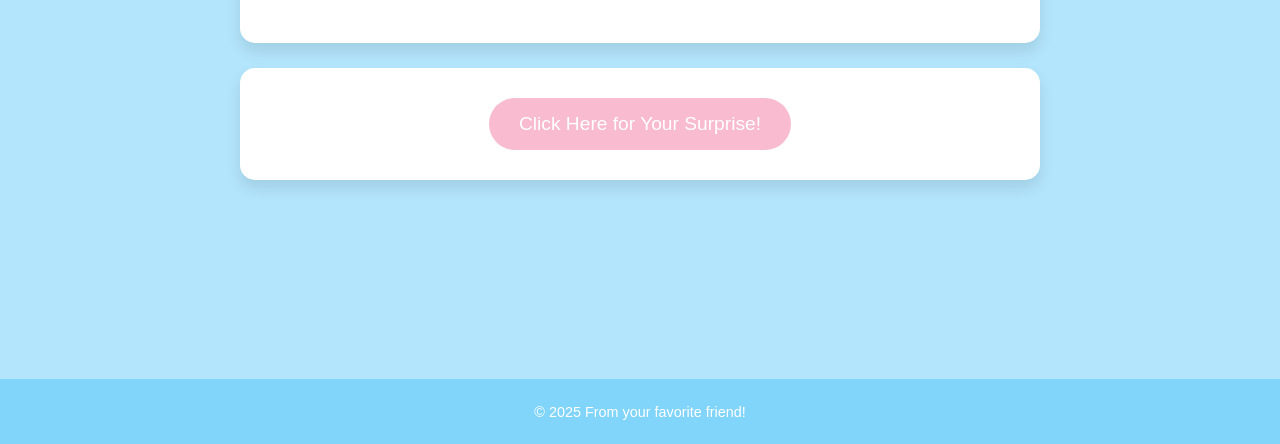
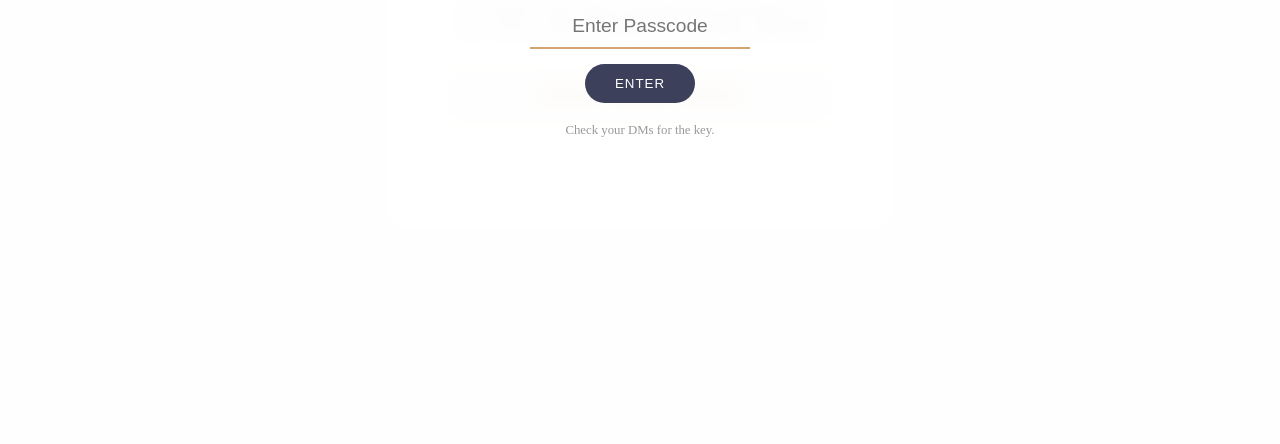
Before and after one commit to Abdidev1/bwvwa, a plain HTML site: page index.html in a window 1280 px wide. Shown: the part 356-800 px from the top of the page. Drawn offline with Linux system fonts and the light colour scheme.

Commit message:
Revamp index.html with new styles and content
Updated the title and added styles for a lock screen and gift card display. Removed old content and added new sections for user interaction.

```diff
--- a/index.html
+++ b/index.html
@@ -3,41 +3,142 @@
 <head>
     <meta charset="UTF-8">
     <meta name="viewport" content="width=device-width, initial-scale=1.0">
-    <title>A Special Message For You! 💖</title>
-    <link rel="stylesheet" href="styles.css">
+    <title>A Special Delivery</title>
+    <style>
+        :root {
+            --bg: #F8F5F2; /* Creamy off-white */
+            --accent: #D4A373; /* Sophisticated gold/tan */
+            --pink: #F2CC8F; /* Soft muted peach */
+            --text: #3D405B;
+        }
+
+        body {
+            background-color: var(--bg);
+            font-family: 'Playfair Display', serif;
+            color: var(--text);
+            display: flex;
+            justify-content: center;
+            align-items: center;
+            height: 100vh;
+            margin: 0;
+        }
+
+        /* The Glassmorphism Lock Screen */
+        #lock-screen {
+            position: fixed;
+            top: 0;
+            left: 0;
+            width: 100%;
+            height: 100%;
+            background: rgba(255, 255, 255, 0.9);
+            backdrop-filter: blur(10px);
+            display: flex;
+            flex-direction: column;
+            justify-content: center;
+            align-items: center;
+            z-index: 100;
+            transition: all 1s ease-in-out;
+        }
+
+        #lock-screen.unlocked {
+            opacity: 0;
+            visibility: hidden;
+            transform: scale(1.1);
+        }
+
+        .input-group {
+            display: flex;
+            flex-direction: column;
+            gap: 15px;
+            align-items: center;
+        }
+
+        input {
+            border: none;
+            border-bottom: 2px solid var(--accent);
+            background: transparent;
+            padding: 10px;
+            font-size: 1.2rem;
+            text-align: center;
+            outline: none;
+            color: var(--text);
+            width: 200px;
+        }
+
+        button {
+            background: var(--text);
+            color: white;
+            border: none;
+            padding: 12px 30px;
+            border-radius: 50px;
+            cursor: pointer;
+            letter-spacing: 1px;
+            transition: 0.3s;
+        }
+
+        button:hover {
+            background: var(--accent);
+        }
+
+        /* Content Styles */
+        .gift-card {
+            background: white;
+            padding: 50px;
+            border-radius: 15px;
+            box-shadow: 0 10px 30px rgba(0,0,0,0.05);
+            text-align: center;
+            max-width: 400px;
+        }
+
+        .code-container {
+            background: var(--bg);
+            padding: 20px;
+            border-radius: 10px;
+            font-family: monospace;
+            font-size: 1.5rem;
+            margin: 20px 0;
+            border: 1px solid #eee;
+            color: var(--accent);
+            font-weight: bold;
+        }
+    </style>
 </head>
 <body>
 
-    <header>
-        <h1>To My Amazing Best Friend!</h1>
-    </header>
+    <div id="lock-screen">
+        <h2 style="font-weight: 300; letter-spacing: 2px;">SECRET GALLERY</h2>
+        <div class="input-group">
+            <input type="password" id="passInput" placeholder="Enter Passcode">
+            <button onclick="checkPass()">ENTER</button>
+        </div>
+        <p style="font-size: 0.8rem; margin-top: 20px; color: #999;">Check your DMs for the key.</p>
+    </div>
 
-    <main>
-        <section class="message-card">
-            <h2>A Little Note Just For You</h2>
-            <p>
-                Dear Anaya, My Best Friend Forever! This Is For  U Kindly Read This : Hey Anaya, I know things have felt a little distant between us lately, and I just wanted to reach out because I really miss spending quality time with you. You're my happy place, and honestly, you being less interested lately has made me feel a bit off. I truly value you and our friendship, and I want to figure out how we can reconnect. Maybe we can start doing trends we used to do and do funny talks rather than over thinking or fightinh? I'm here for you, no matter what, and I hope we can find our way back to being close.
-            </p>
-        </section>
+    <div class="gift-card">
+        <p style="text-transform: uppercase; font-size: 0.7rem; letter-spacing: 3px; color: var(--accent);">Gift Receipt</p>
+        <h1 style="margin: 10px 0;">Enjoy, Artist! 🎨</h1>
+        <p style="font-family: sans-serif; font-size: 0.9rem; line-height: 1.6; color: #666;">
+            To the person who reads a thousand lives and draws even more. Here's a little something for your Roblox adventures.
+        </p>
 
-        <section class="secret-section">
-            <button id="revealButton">Click Here for Your Surprise!</button>
+        <div class="code-container" id="robloxCode">
+            XXXX-XXXX-XXXX
+        </div>
 
-            <div id="giftCardContainer" class="hidden">
-                <h3>Your Gift is Ready!</h3>
-                <p>Enjoy a little treat on me! Use the code below:</p>
-                <div class="code-box">
-                    <p id="giftCode">GIFT-BFF-2025-XXXX</p>
-                    </div>
-                <p class="disclaimer">Shhh... it's a secret!</p>
-            </div>
-        </section>
-    </main>
+        <p style="font-size: 0.8rem; color: #bbb;">— Stay creative —</p>
+    </div>
 
-    <footer>
-        <p>&copy; 2025 From your favorite friend!</p>
-    </footer>
+    <script>
+        function checkPass() {
+            const pass = document.getElementById('passInput').value;
 
-    <script src="script.js"></script>
+            // Set your chosen password here!
+            if (pass.toLowerCase() === "secret") {
+                document.getElementById('lock-screen').classList.add('unlocked');
+            } else {
+                alert("That's not it! Ask me for the key 💌");
+            }
+        }
+    </script>
 </body>
 </html>
```
